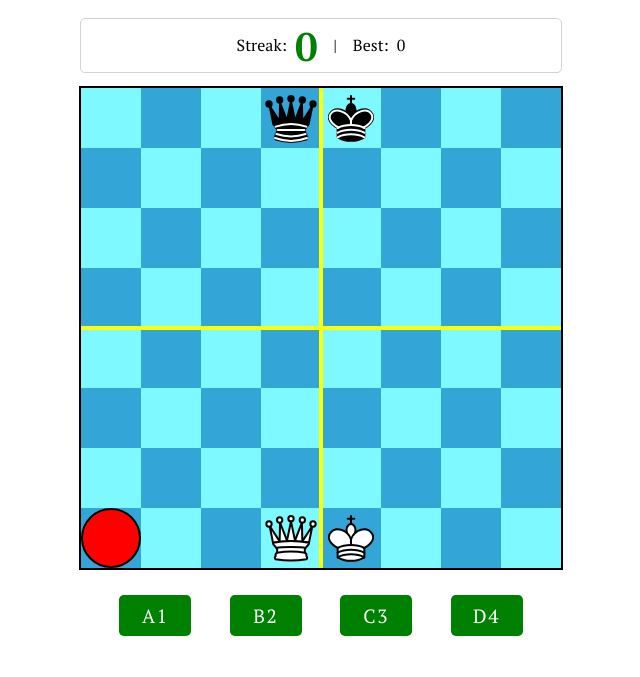
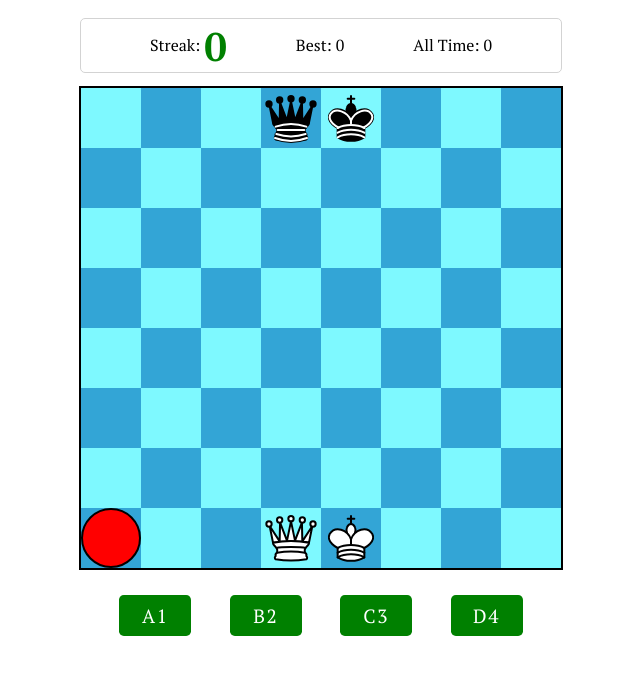
Before and after one commit to mw9k/rankandfile, a plain HTML site: page index.html in a window 1280 px wide. Shown: the part 66-743 px from the top of the page, without its empty margins (319-959 px from the left). Drawn offline with Linux system fonts and the light colour scheme.

Commit message:
Add files via upload

```diff
--- a/coords.js
+++ b/coords.js
@@ -3,8 +3,8 @@ let prevRank = 0, prevFile = 0, streak = 0, best = 0;
 
 
 function moveSq() {
-  chosenFile = newRand(0, 7);
-  chosenRank = newRand(0, 7);
+  chosenFile = newRand(0, 7, prevFile);
+  chosenRank = newRand(0, 7, prevRank);
   prevFile = chosenFile;
   prevRank = chosenRank;
   el('sq').style.setProperty('--file', chosenFile);
--- a/index.html
+++ b/index.html
@@ -30,9 +30,9 @@
   <input type="text" id="guess" autofocus hidden></input>
 
   <div id="streakContainer" class="noSelect">
-    <span>Streak:</span> <span id="streakNo">0</span>
-    <span>&nbsp;&nbsp;|&nbsp;&nbsp;</span>
-    <span>Best:</span> <span id="bestNo">0</span>
+    <span>Streak:&nbsp;<span id="streakNo">0</span></span>
+    <span>Best:&nbsp;<span id="bestNo">0</span></span>
+    <span>All Time:&nbsp;<span id="allTimeNo">0</span></span>
   </div>
 
   <div id="board" class="noSelect">
@@ -41,7 +41,7 @@
     <div id="pc1" class="pc white king"></div>
     <div id="pc2" class="pc black queen"></div>
     <div id="pc3" class="pc black king"></div>
-    <div id="quadrants"></div>
+    <div id="quadrants" class="hidden"></div>
   </div>
 
   <div id="multiChoice" class="noSelect">
@@ -59,7 +59,7 @@
     <span>
       <input type="checkbox" id="flip" name="flip">
       <label for="flip"> Flip Board</label><br>
-      <input type="checkbox" id="showQuads" name="showQuads" checked>
+      <input type="checkbox" id="showQuads" name="showQuads">
       <label for="showQuads"> Show Quadrants</label><br>
       <hr>
       <input type="radio" id="normal" name="constrain" checked>
--- a/styles.css
+++ b/styles.css
@@ -38,13 +38,16 @@ body {
   display: flex;
   margin: auto;
   align-items: center;
-  justify-content: center;
+  justify-content: space-evenly;
   outline: 1px lightgray solid;
   border-radius: .25rem;
 }
 
 #streakContainer>* {
-  margin: 0 .25rem;
+  /* margin: 0 .25rem; */
+  display: flex;
+  align-items: center;
+  justify-content: center;
 }
 
 #streakNo {
```
